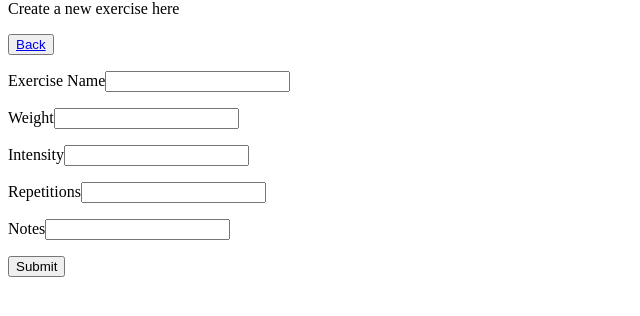
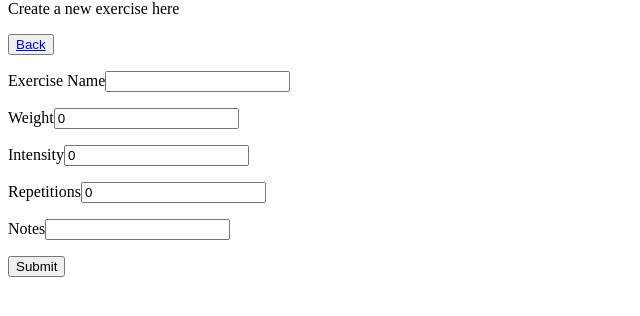
Before and after one commit to joshplumb/ExerciseTrackerAngularFrontEnd, an Angular app: page /create-exercise in a window 1280 px wide. Shown: the part 128-444 px from the top of the page, without its empty margins (0-640 px from the left). Built offline with nearby package versions, Linux system fonts and the light colour scheme.

Commit message:
I was trying to use the incoming service (exerciseService) for the create component instead of using the dedicated outgoing service (getPutPostDeleteService)

```diff
--- a/src/app/create-exercise/create-exercise.component.html
+++ b/src/app/create-exercise/create-exercise.component.html
@@ -1,28 +1,28 @@
 <p>Create a new exercise here</p>
 <button><a routerLink="/">Back</a></button>
 
-<form [formGroup]="reactiveCreateForm" (submit)="submitApplication()">
+<div>
     <p>
         <label for="exerciseName">Exercise Name</label>
-        <input type="text" id="exerciseName" name="exerciseName">
+        <input type="text" id="exerciseName" name="exerciseName" [(ngModel)]="exercise.exerciseName">
     </p>
     <p>
         <label for="weight">Weight</label>
-        <input type="text" id="weight" name="weight">
+        <input type="number" id="weight" name="weight" [(ngModel)]="exercise.weight">
     </p>
     <p>
         <label for="intensity">Intensity</label>
-        <input type="text" id="intensity" name="intensity">
+        <input type="number" id="intensity" name="intensity" [(ngModel)]="exercise.intensity">
     </p>
     <p>
         <label for="repetitions">Repetitions</label>
-        <input type="text" id="repetitions" name="repetitions">
+        <input type="number" id="repetitions" name="repetitions" [(ngModel)]="exercise.repetitions">
     </p>
     <p>
         <label for="notes">Notes</label>
-        <input type="text" id="notes" name="notes">
+        <input type="text" id="notes" name="notes" [(ngModel)]="exercise.notes">
     </p>
     <p>
-        <button type="submit">Submit</button>
+        <button (click)="submitNewExercise()">Submit</button>
     </p>
-</form>
+</div>
--- a/src/app/create-exercise/create-exercise.component.ts
+++ b/src/app/create-exercise/create-exercise.component.ts
@@ -1,19 +1,20 @@
-import { Component, Input } from '@angular/core';
+import { Component } from '@angular/core';
 import { RouterModule } from '@angular/router';
 import { Exercise } from '../exercise-model';
 import { ExerciseService } from '../exercise.service';
-import { FormControl, FormGroup, ReactiveFormsModule } from '@angular/forms';
+import { FormsModule } from '@angular/forms';
+import { GetPutPostDeleteService } from '../get-put-post-delete.service';
 
 @Component({
   selector: 'app-create-exercise',
   standalone: true,
-  imports: [RouterModule, ReactiveFormsModule],
+  imports: [RouterModule, FormsModule],
   templateUrl: './create-exercise.component.html',
   styleUrl: './create-exercise.component.css'
 })
 export class CreateExerciseComponent {
 
-  constructor(private exercisService: ExerciseService){
+  constructor(private getPutPostDeleteService: GetPutPostDeleteService){
     this.exercise = {
       exerciseId: 0,
       exerciseName:"",
@@ -25,29 +26,39 @@ export class CreateExerciseComponent {
     };
   }
 
-  @Input() exercise: Exercise;
+  exercise: Exercise = {
+    exerciseId:0,
+    exerciseName:"",
+    weight:0,
+    intensity: 0,
+    repetitions: 0,
+    notes: "",
+    date: new Date()
+  };
 
-  reactiveCreateForm = new FormGroup ({
-    exerciseId: new FormControl(),
-    exerciseName: new FormControl(),
-    weight: new FormControl(),
-    intensity: new FormControl(),
-    repetitions: new FormControl(),
-    notes: new FormControl(),
-    date: new FormControl()
-  })
+  // reactiveCreateForm = new FormGroup ({
+  //   exerciseId: new FormControl(),
+  //   exerciseName: new FormControl(),
+  //   weight: new FormControl(),
+  //   intensity: new FormControl(),
+  //   repetitions: new FormControl(),
+  //   notes: new FormControl(),
+  //   date: new FormControl()
+  // })
 
-  submitApplication() {
-    const formData = this.reactiveCreateForm.value;
-    const newExercise: Exercise = {
-      exerciseId: formData.exerciseId,
-      exerciseName: formData.exerciseName,
-      weight: formData.weight,
-      intensity: formData.intensity,
-      repetitions: formData.repetitions,
-      notes: formData.notes,
-      date: formData.date
-    }
-    this.exercisService.createExercise(newExercise);
+  submitNewExercise() {
+    // const formData = this.reactiveCreateForm.value;
+    // const newExercise: Exercise = {
+    //   exerciseId: formData.exerciseId,
+    //   exerciseName: formData.exerciseName,
+    //   weight: formData.weight,
+    //   intensity: formData.intensity,
+    //   repetitions: formData.repetitions,
+    //   notes: formData.notes,
+    //   date: formData.date
+    // }
+    // this.exercisService.createExercise(newExercise);
+    this.getPutPostDeleteService.createExercise(this.exercise);
+
   }
 }
--- a/src/app/exercise-component/exercise-component.component.ts
+++ b/src/app/exercise-component/exercise-component.component.ts
@@ -14,8 +14,6 @@ import { GetPutPostDeleteService } from '../get-put-post-delete.service';
 export class ExerciseComponent {
   @Input() exercise!: Exercise;
   // @Input() exercise: Exercise = {
-
-
   //   exerciseId:0,
   //   exerciseName:"",
   //   weight:0,
```
Lines whose indentation alone changed are shown as unchanged.
